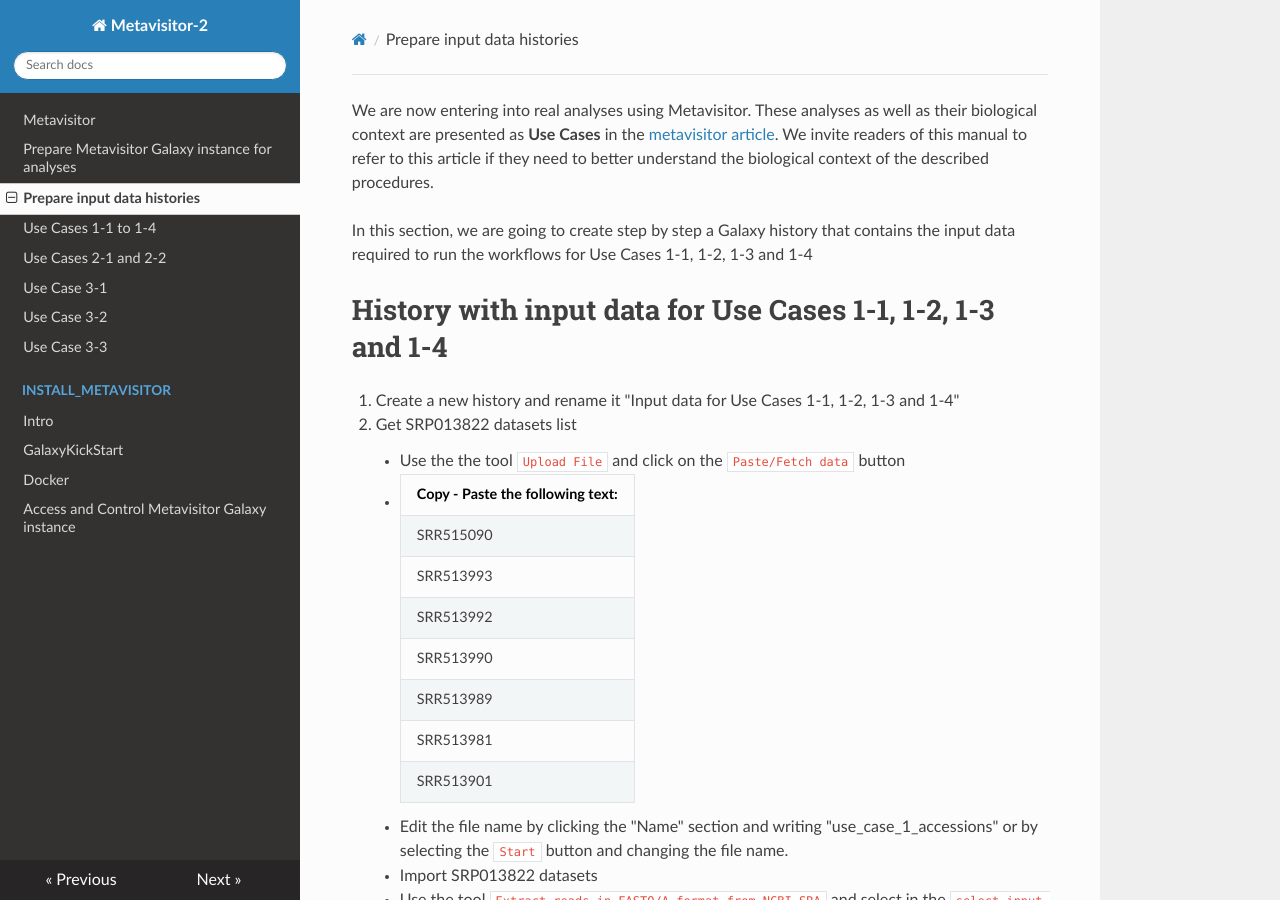
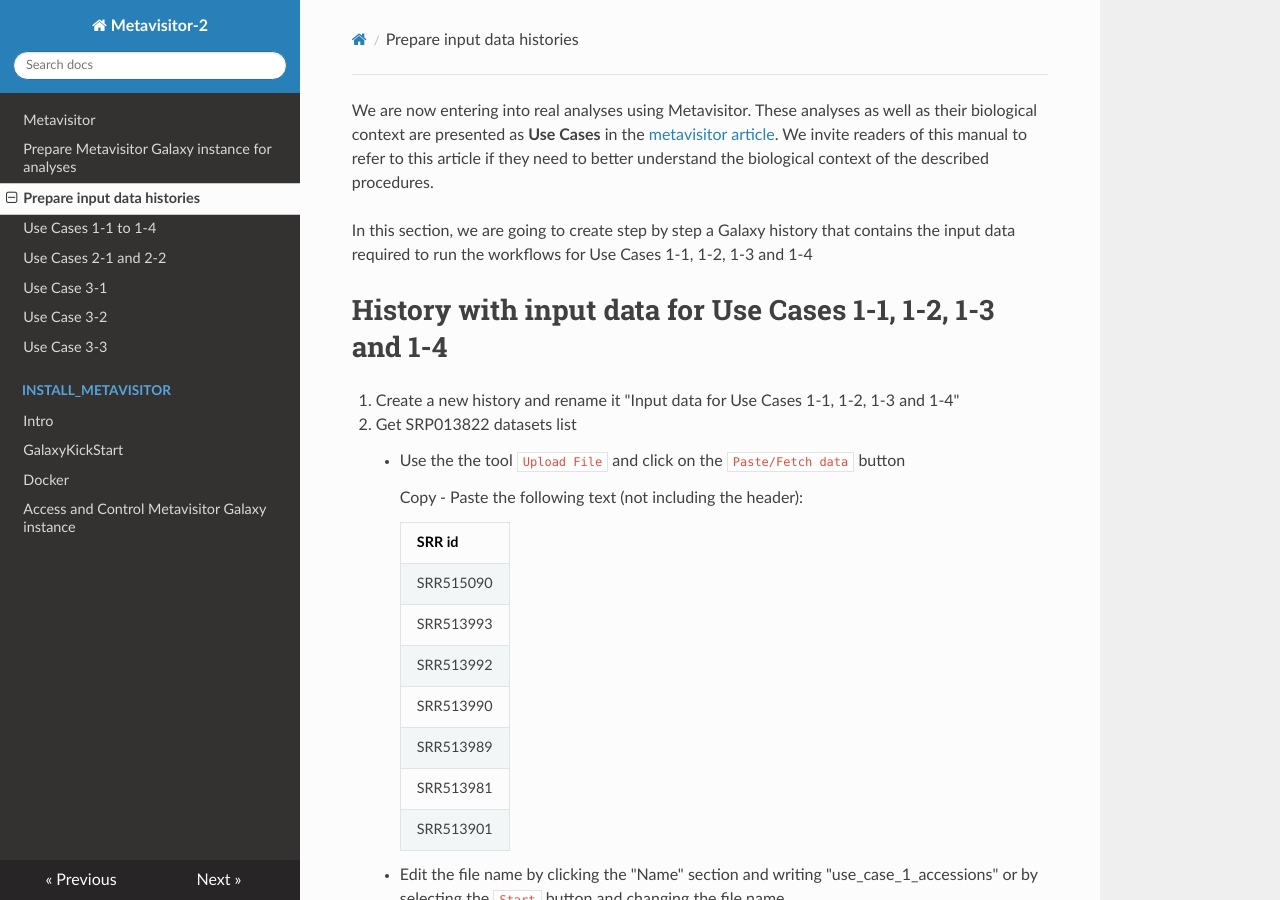
Before and after one commit to ARTbio/metavisitor, an MkDocs documentation site: the page built from docs/use_cases_input_data.md, in a window 1280 px wide and 900 px high. Built offline with MkDocs 1.6.1, drawn with Linux system fonts in a browser that asks for light colours; nearby versions of some CDN libraries; old or Windows-style settings are respelled for this version of MkDocs.

Commit message:
Change SRR list header

```diff
--- a/docs/use_cases_input_data.md
+++ b/docs/use_cases_input_data.md
@@ -8,15 +8,18 @@
 1. Create a new history and rename it "Input data for Use Cases 1-1, 1-2, 1-3 and 1-4"
 2. Get SRP013822 datasets list
     - Use the the tool `Upload File` and click on the `Paste/Fetch data` button
-    - Copy - Paste the following text:|
-    ----------------------------------|
-    SRR515090|
-    SRR513993|
-    SRR513992|
-    SRR513990|
-    SRR513989|
-    SRR513981|
-    SRR513901|
+
+        Copy - Paste the following text (not including the header):
+
+        SRR id|
+        ------|
+        SRR515090|
+        SRR513993|
+        SRR513992|
+        SRR513990|
+        SRR513989|
+        SRR513981|
+        SRR513901|
 
     - Edit the file name by clicking the "Name" section and writing "use_case_1_accessions" or by selecting the `Start` button and changing the file name.
 3. Import SRP013822 datasets
```
